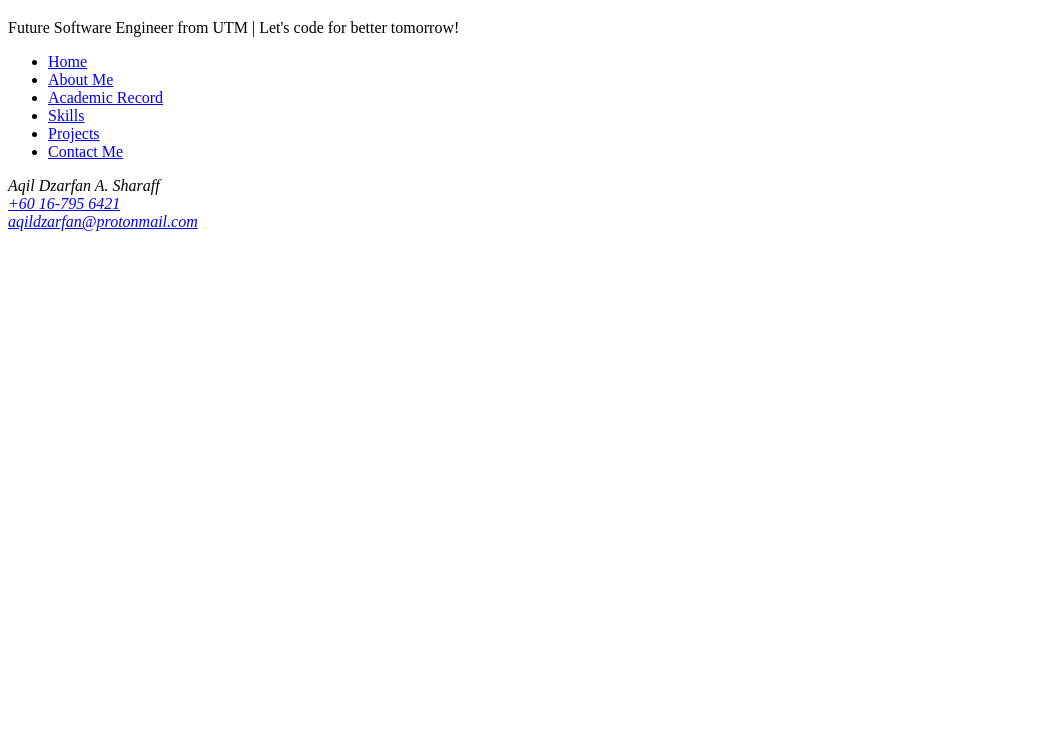
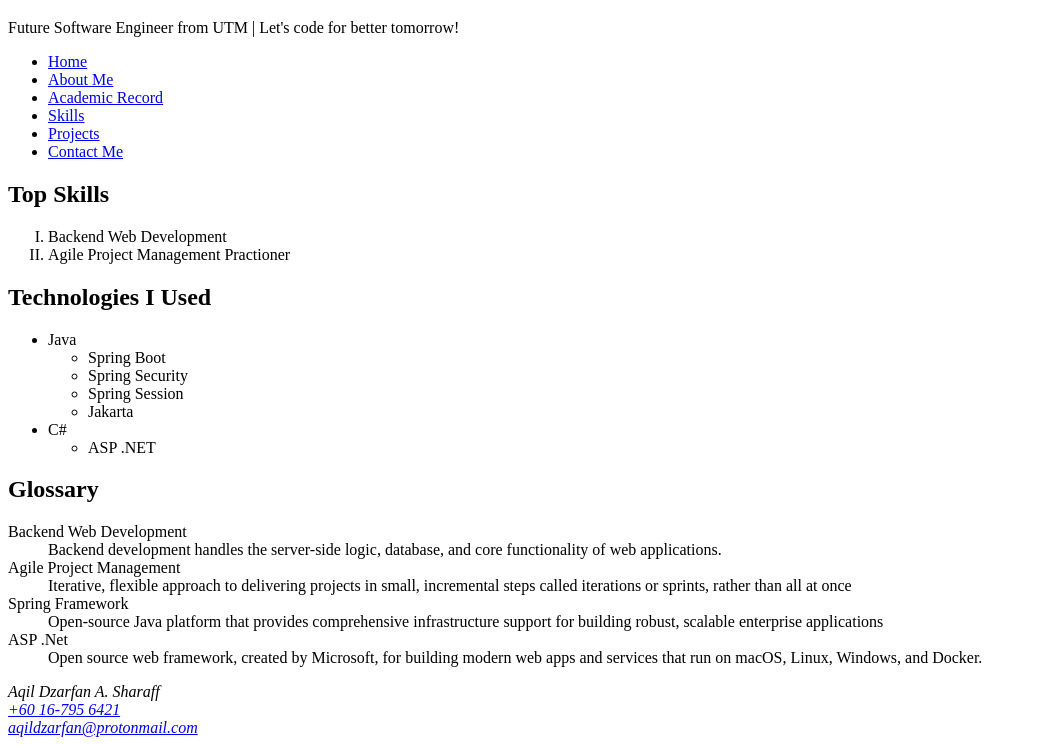
Before and after one commit to adzarf/cpad-lab-exercises, a plain HTML site: page Lab Exercise 1 - HTML/skills.html in a window 1280 px wide. Shown: the part 61-806 px from the top of the page, without its empty margins (0-1037 px from the left). Drawn offline with Linux system fonts and the light colour scheme.

Commit message:
Add skills, technologies and glossary sections
Add 'Top Skills', 'Technologies I Used', and 'Glossary' sections to the main content. Includes an ordered list of top skills, an unordered list of technologies with nested Java (Spring Boot, Spring Security, Spring Session, Jakarta) and C# (ASP .NET) items, and a glossary defining Backend Web Development, Agile Project Management, Spring Framework, and ASP .Net.

```diff
--- a/Lab Exercise 1 - HTML/skills.html
+++ b/Lab Exercise 1 - HTML/skills.html
@@ -25,10 +25,48 @@
     </nav>
     <main>
         <section>
-
+            <h2>Top Skills</h2>
+            <ol type="I" start="I">
+                <li>Backend Web Development</li>
+                <li>Agile Project Management Practioner</li>
+            </ol>
         </section>
         <section>
+            <h2>Technologies I Used</h2>
+            <ul>
+                <li>Java</li>
+                <ul>
+                    <li>Spring Boot</li>
+                    <li>Spring Security</li>
+                    <li>Spring Session</li>
+                    <li>Jakarta</li>
+                </ul>
 
+                <li>C#</li>
+                <ul>
+                    <li>ASP .NET</li>
+                </ul>
+            </ul>
+        </section>
+        <section>
+            <h2>Glossary</h2>
+            <dl>
+                <dt>Backend Web Development</dt>
+                <dd>Backend development handles the server-side logic, database, and core functionality of web
+                    applications.</dd>
+
+                <dt>Agile Project Management</dt>
+                <dd>Iterative, flexible approach to delivering projects in small, incremental steps called iterations
+                    or sprints, rather than all at once</dd>
+
+                <dt>Spring Framework</dt>
+                <dd>Open-source Java platform that provides comprehensive infrastructure support for building robust,
+                    scalable enterprise applications</dd>
+
+                <dt>ASP .Net</dt>
+                <dd>Open source web framework, created by Microsoft, for building modern web apps and services that run
+                    on macOS, Linux, Windows, and Docker.</dd>
+            </dl>
         </section>
     </main>
     <footer>
```
